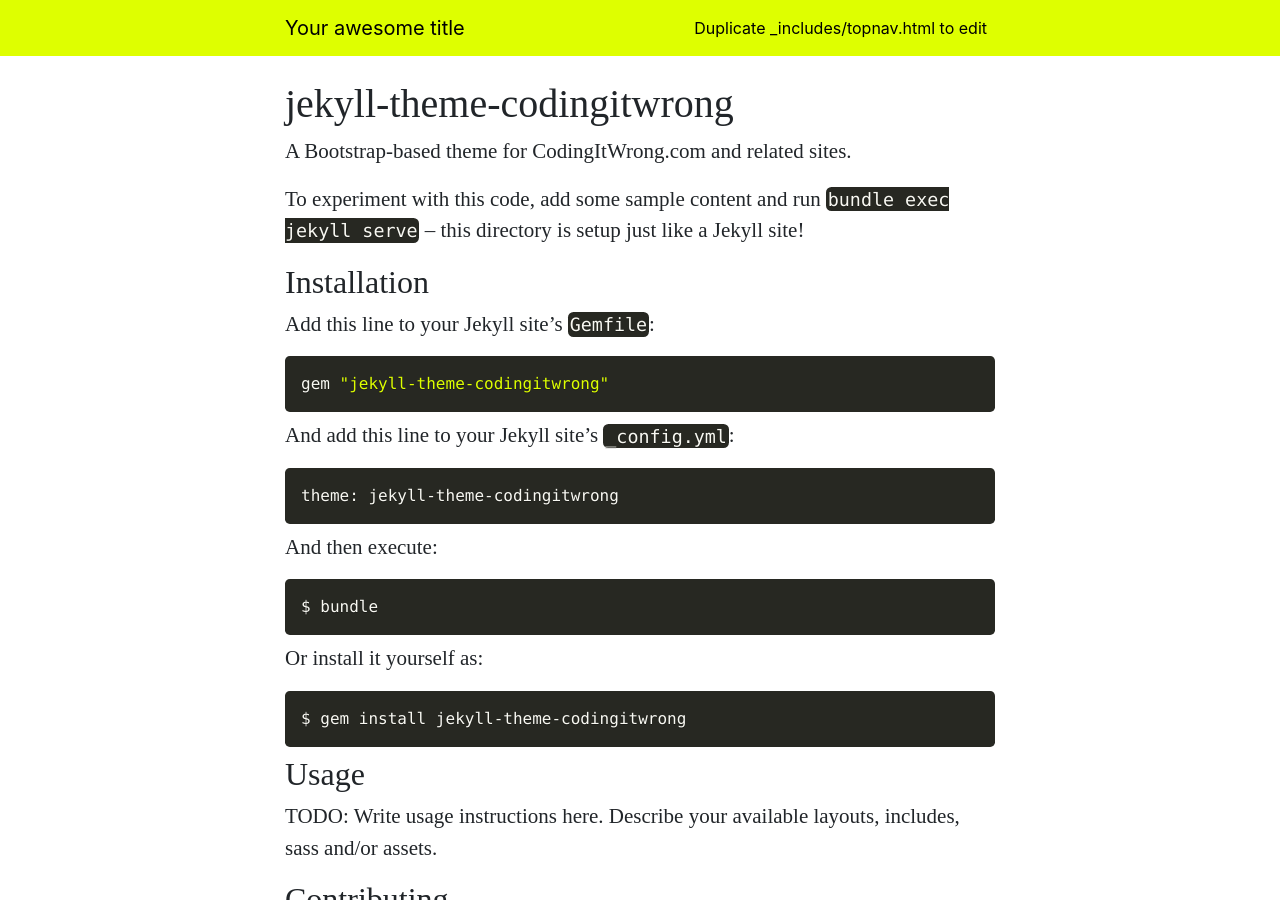
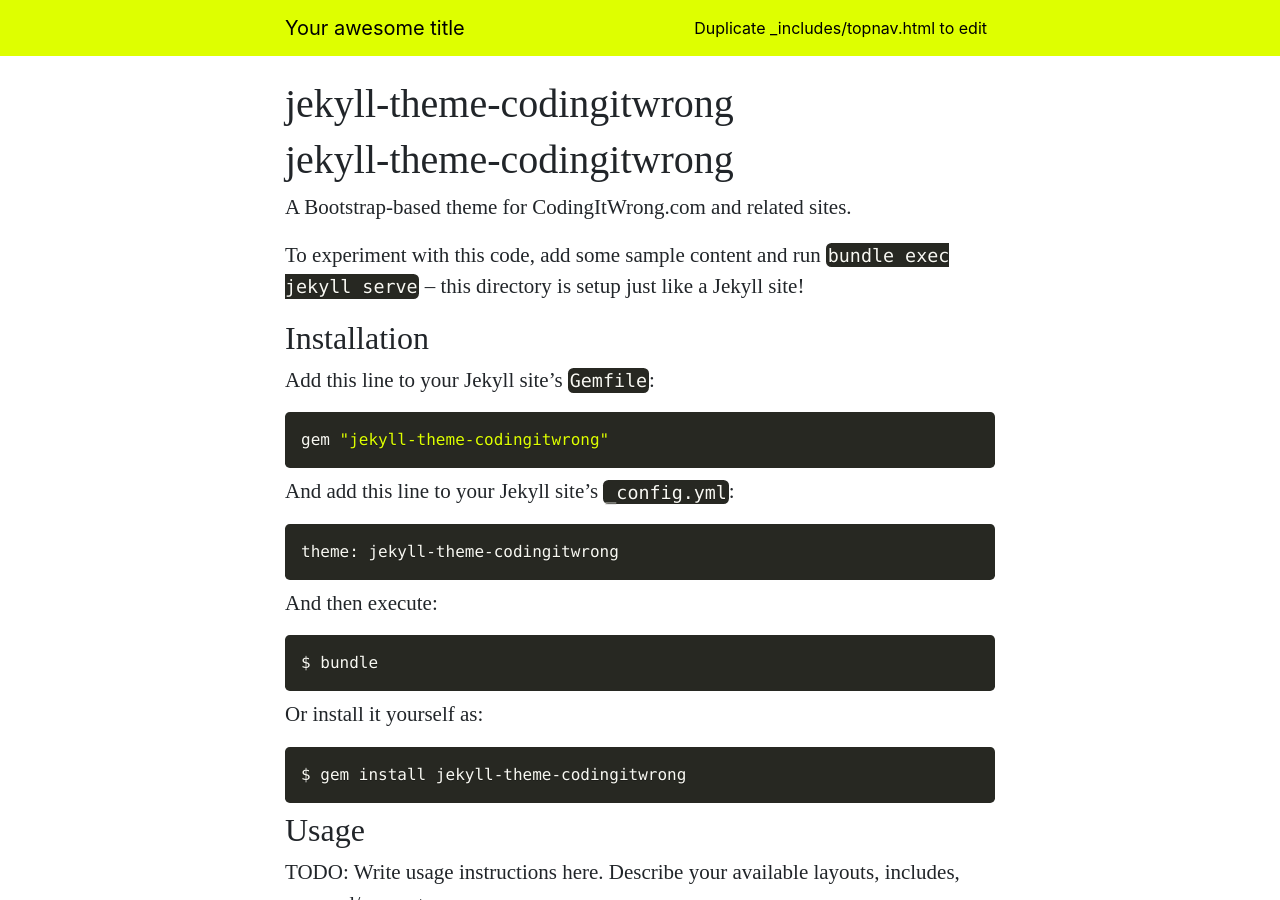
Before and after one commit to CodingItWrong/jekyll-theme-codingitwrong, a Jekyll site: the page built from README.md, in a window 1280 px wide and 900 px high. Built offline with Jekyll 4.4.1, drawn with Linux system fonts in a browser that asks for light colours; our own code applies the rules of GitHub Pages for plain Markdown files; comment, search, counter and statistics services are not loaded.

Commit message:
Show title on pages

```diff
--- a/_layouts/page.html
+++ b/_layouts/page.html
@@ -1,5 +1,14 @@
 ---
 layout: default
 ---
+<article class="post">
 
-{{ content }}
+  <header class="post-header">
+    <h1 class="post-title">{{ page.title }}</h1>
+  </header>
+
+  <div class="post-content">
+    {{ content }}
+  </div>
+
+</article>
```
